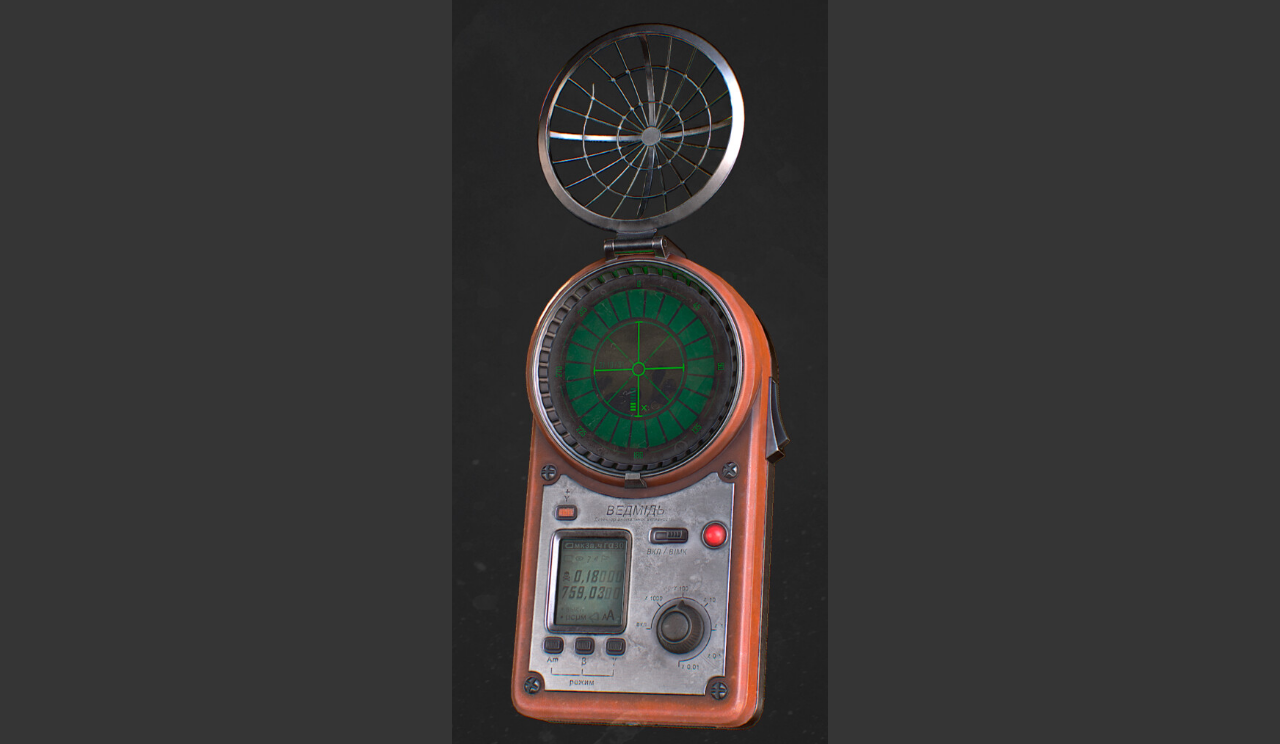
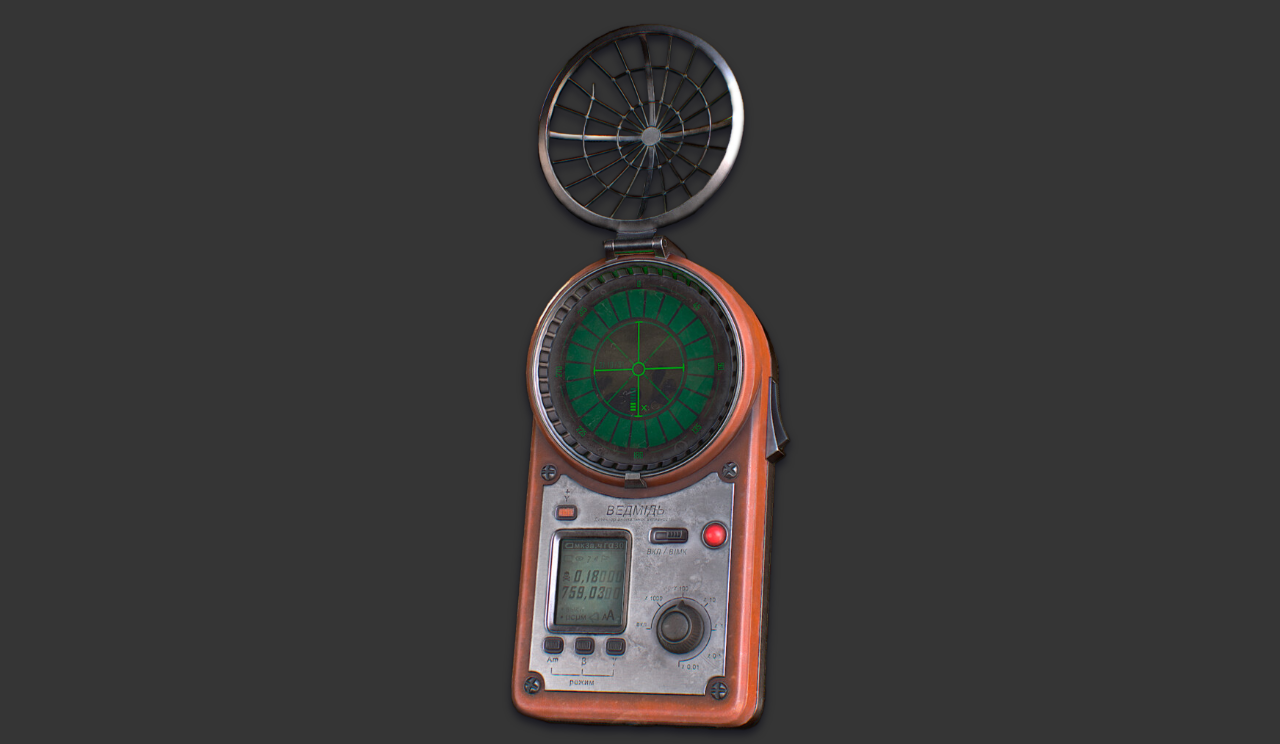
Before and after one commit to vadimmos/vadimmos.github.io, a plain HTML site: page detector/index.html in a window 1280 px wide. Shown: the part 56-800 px from the top of the page. Drawn offline with Linux system fonts and the light colour scheme.

Commit message:
change detector-image

```diff
--- a/detector/index.html
+++ b/detector/index.html
@@ -7,7 +7,7 @@
   <meta name="Description" content="detector">
   <script src="/index.js" type="module"></script>
   <link rel="stylesheet" href="/style.css">
-  <link rel="preload" href="./img/full.png" as="image">
+  <link rel="preload" href="./img/full_transp.png" as="image">
   <link rel="preload" href="./img/n.png" as="image">
   <link rel="preload" href="./img/ne.png" as="image">
   <link rel="preload" href="./img/e.png" as="image">
@@ -42,7 +42,7 @@
         background-image: url("./img/0.png");
       } */
       #detector{
-        background-image:  url("./img/full.png");
+        background-image:  url("./img/full_transp.png");
       }
     </style>
     <div id="detector"></div>
```
Also changed, not shown: detector/img/full_transp.png (added).
